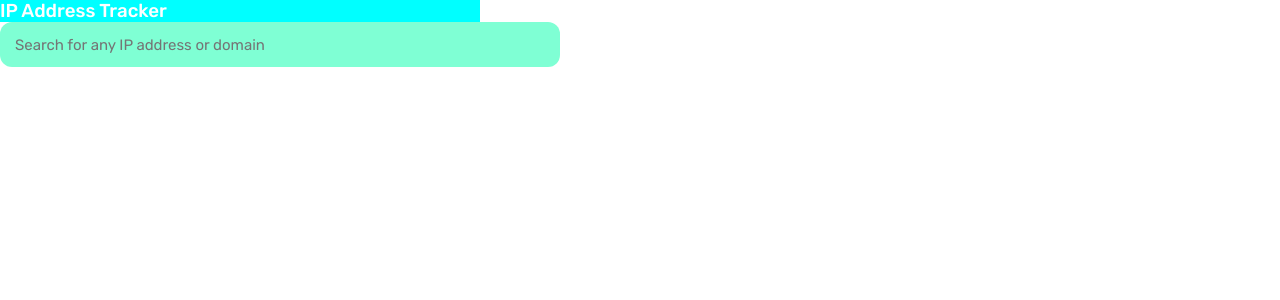
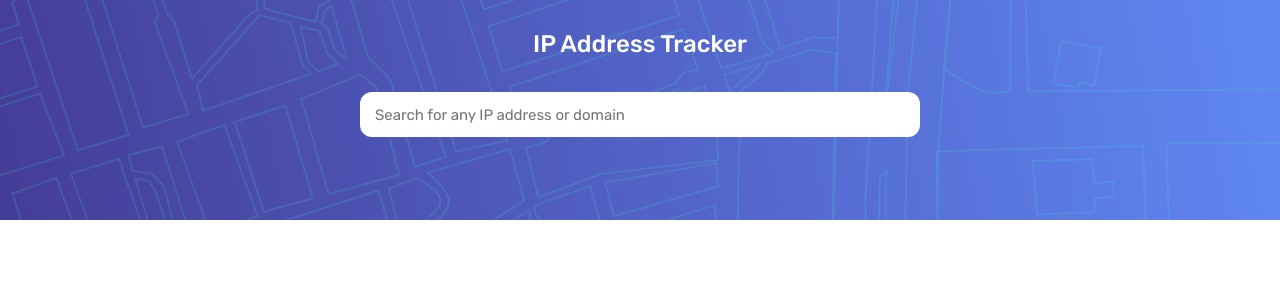
Before and after one commit to alikssant/IP-address-tracker, a React (Create React App) app: page / in a window 1280 px wide. Shown: the top 300 px of the page. Built offline with nearby package versions, Linux system fonts and the light colour scheme.

Commit message:
Started working on header part

```diff
--- a/src/App.js
+++ b/src/App.js
@@ -2,13 +2,17 @@ export default function App() {
   return (
     <div className="main">
       <Header />
-      <Search />
     </div>
   );
 }
 
 function Header() {
-  return <h3 className="header">IP Address Tracker</h3>;
+  return (
+    <div className="header">
+      <h3>IP Address Tracker</h3>
+      <Search />
+    </div>
+  );
 }
 
 function Search() {
--- a/src/index.css
+++ b/src/index.css
@@ -22,8 +22,22 @@
 .header {
   color: #fff;
   font-weight: var(--font-weight-medium);
-  background-color: aqua;
-  width: 30rem;
+  width: 100%;
+  height: 220px;
+  background-image: url(/public/images/pattern-bg-desktop.png);
+  background-size: cover;
+  background-repeat: no-repeat;
+  display: flex;
+  flex-direction: column;
+  justify-content: start;
+  align-items: center;
+}
+
+.header h3 {
+  margin-top: 30px;
+  margin-bottom: 34px;
+  font-weight: var(--font-weight-medium);
+  font-size: x-large;
 }
 
 .search {
@@ -35,5 +49,5 @@
   outline: none;
   font-size: 15px;
   cursor: pointer;
-  background-color: aquamarine;
+  background-color: #fff;
 }
```
